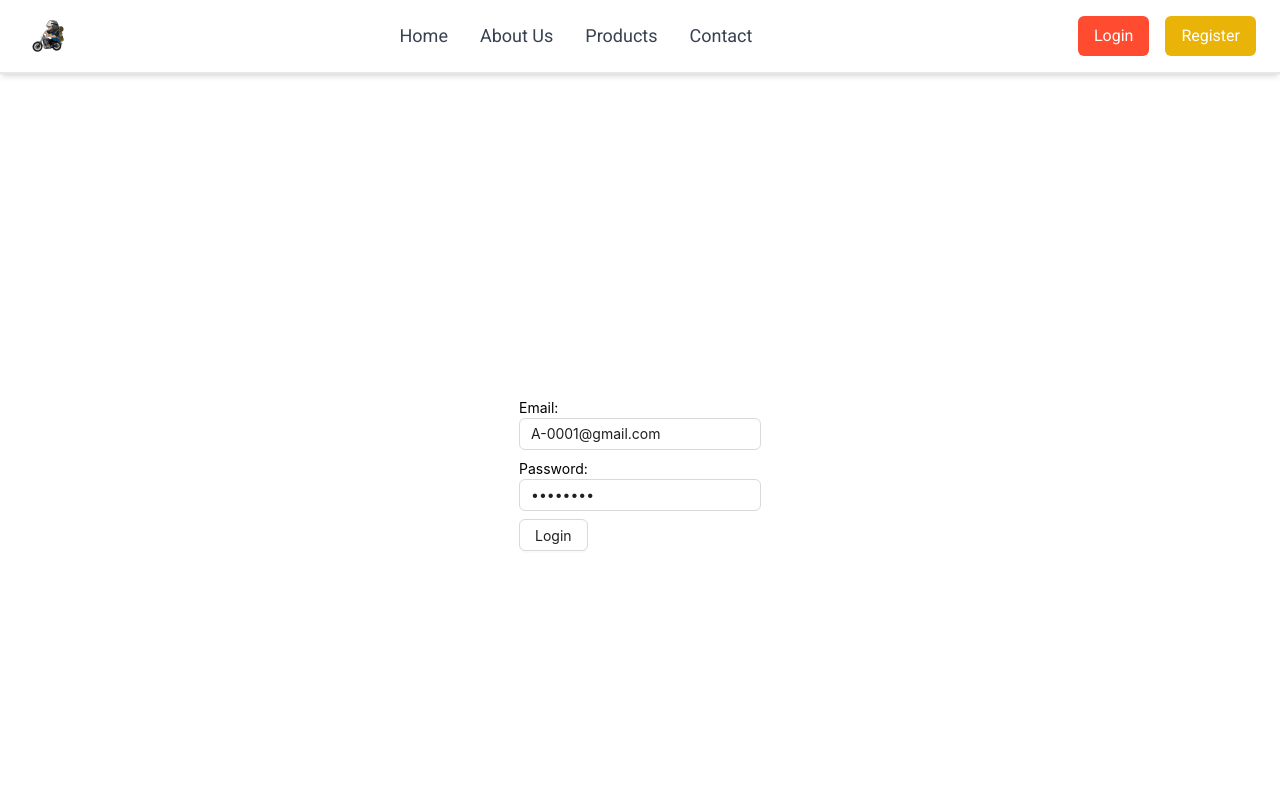
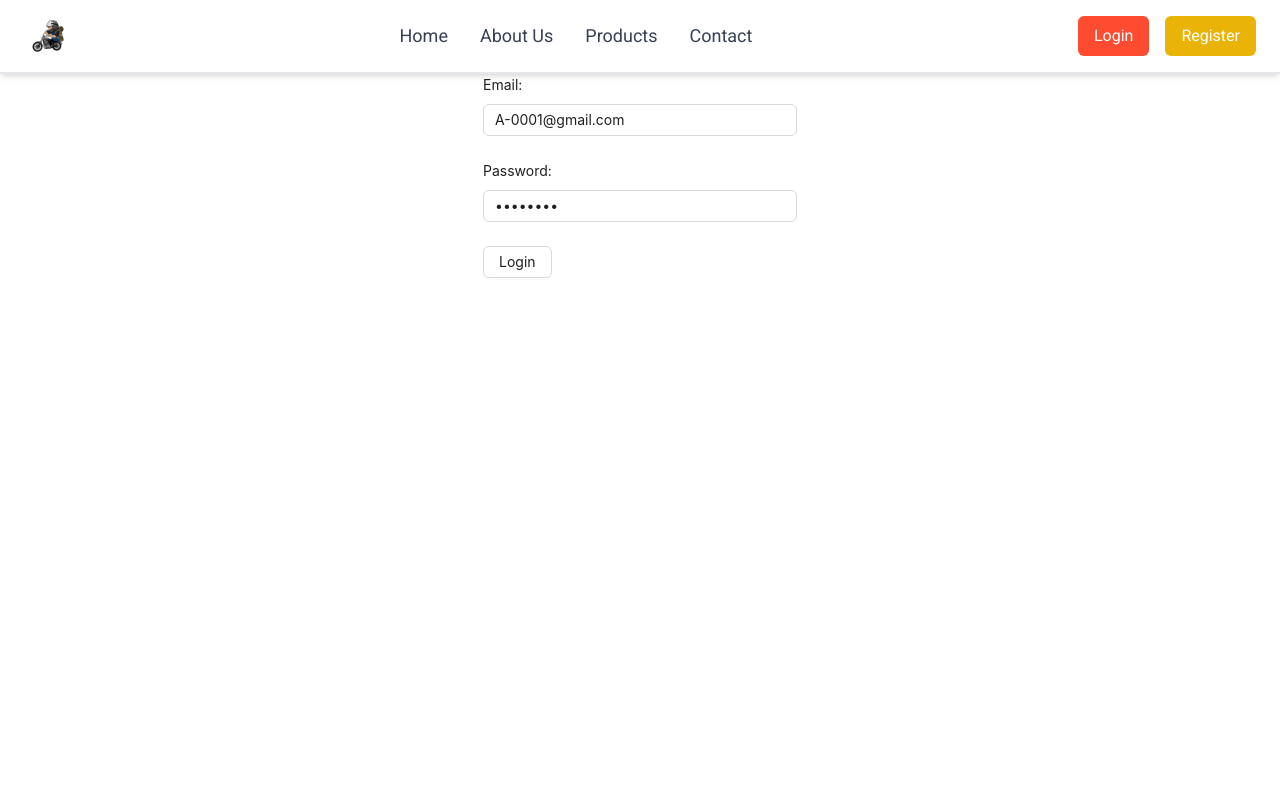
Before and after one commit to reshad21/nineam-frontend, a React (Vite) app: page /login in a window 1280 px wide. Shown: the top 800 px of the page. Built offline with nearby package versions, Linux system fonts and the light colour scheme.

Commit message:
create select options

```diff
--- a/src/components/Form/BrForm.tsx
+++ b/src/components/Form/BrForm.tsx
@@ -1,3 +1,4 @@
+import { Form } from "antd";
 import { ReactNode } from "react";
 import {
   FieldValues,
@@ -27,7 +28,9 @@ const BrForm = ({ onSubmit, children, defaultValues }: TFormProps) => {
   const methods = useForm<TLoginuser>(formConfig);
   return (
     <FormProvider {...methods}>
-      <form onSubmit={methods.handleSubmit(onSubmit)}>{children}</form>
+      <Form layout="vertical" onFinish={methods.handleSubmit(onSubmit)}>
+        {children}
+      </Form>
     </FormProvider>
   );
 };
--- a/src/components/Form/BrInput.tsx
+++ b/src/components/Form/BrInput.tsx
@@ -1,4 +1,4 @@
-import { Input } from "antd";
+import { Form, Input } from "antd";
 import { Controller } from "react-hook-form";
 
 type TInputProps = {
@@ -7,12 +7,16 @@ type TInputProps = {
   label?: string;
 };
 
-const BrInput = ({ type, name }: TInputProps) => {
+const BrInput = ({ type, name, label }: TInputProps) => {
   return (
     <div className="w-full mb-2">
       <Controller
         name={name}
-        render={({ field }) => <Input {...field} id={name} type={type} />}
+        render={({ field }) => (
+          <Form.Item label={label}>
+            <Input {...field} id={name} type={type} />
+          </Form.Item>
+        )}
       />
     </div>
   );
--- /dev/null
+++ b/src/components/Form/BrSelect.tsx
@@ -0,0 +1,23 @@
+import { Form, Select } from "antd";
+import { Controller } from "react-hook-form";
+
+type TBRSelectProps = {
+  label: string;
+  name: string;
+  options: { value: string; label: string; disabled?: boolean }[];
+};
+
+const BrSelect = ({ label, name, options }: TBRSelectProps) => {
+  return (
+    <Controller
+      name={name}
+      render={(field) => (
+        <Form.Item label={label}>
+          <Select {...field} style={{ width: "100%" }} options={options} />
+        </Form.Item>
+      )}
+    />
+  );
+};
+
+export default BrSelect;
--- a/src/pages/Loginpage.tsx
+++ b/src/pages/Loginpage.tsx
@@ -1,5 +1,5 @@
-import { Button, Row } from "antd";
-import { FieldValues } from "react-hook-form";
+import { Button, Col, Flex } from "antd";
+import { FieldValues, SubmitErrorHandler } from "react-hook-form";
 import BrForm from "../components/Form/BrForm";
 import BrInput from "../components/Form/BrInput";
 
@@ -8,20 +8,21 @@ const Loginpage = () => {
     email: "A-0001@gmail.com",
     password: "admin123",
   };
-  const onSubmit = (data: FieldValues) => {
+
+  const onSubmit: SubmitErrorHandler<FieldValues> = (data) => {
     console.log("logindata =>", data);
   };
 
   return (
-    <Row justify="center" align="middle" style={{ height: "100vh" }}>
-      <BrForm onSubmit={onSubmit} defaultValues={defaultValues}>
-        <label htmlFor="email">Email:</label>
-        <BrInput type="email" name="email" />
-        <label htmlFor="password">Password:</label>
-        <BrInput type="password" name="password" />
-        <Button htmlType="submit">Login</Button>
-      </BrForm>
-    </Row>
+    <Flex justify="center" align="center">
+      <Col span={6}>
+        <BrForm onSubmit={onSubmit} defaultValues={defaultValues}>
+          <BrInput type="email" name="email" label="Email:" />
+          <BrInput type="password" name="password" label="Password:" />
+          <Button htmlType="submit">Login</Button>
+        </BrForm>
+      </Col>
+    </Flex>
   );
 };
 
```
Also changed, not shown: .eslintrc.cjs, src/assets/golden-motorcycle-white-background_140916-40108.png (added), src/assets/hero-image.png (added).
